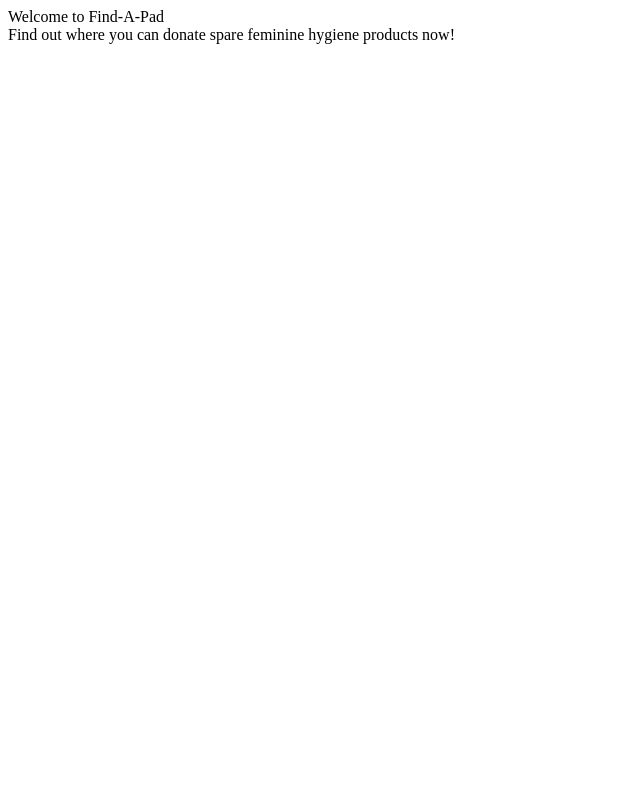
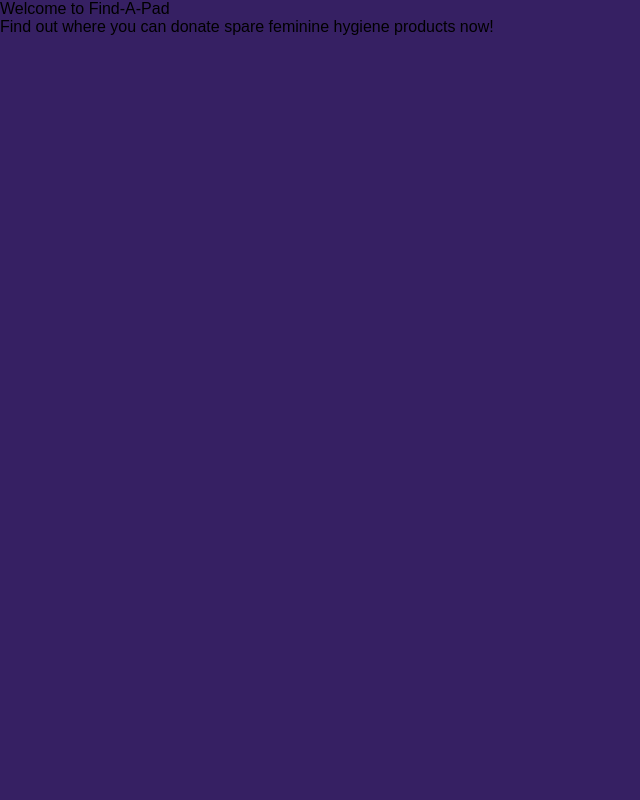
Before and after one commit to findapad/find_a_pad, a Django app: template find_a_pad_app/templates/search.html in a window 1280 px wide. Shown: the whole page, without its empty margins (0-640 px from the left). Run offline with Django 3.2, Linux system fonts and the light colour scheme; the template is opened without the code that fills it, so the values that code supplies are empty.

Commit message:
added styles.css

```diff
--- /dev/null
+++ b/find_a_pad_app/styles/styles.css
@@ -0,0 +1,7 @@
+body {
+  font-family: 'Monserrat Alternates', sans-serif;
+  background-color: #362063;
+  margin: 0;
+  padding: 0;
+  height: 100vh;
+}
--- a/find_a_pad_app/templates/base.html
+++ b/find_a_pad_app/templates/base.html
@@ -4,6 +4,7 @@
 
   {% block header %} HEADER STUFF HERE {% endblock %}
   <link href="https://fonts.googleapis.com/css?family=Montserrat+Alternates:300,400" rel="stylesheet">
+  <link href="../styles/styles.css" type="text/css" rel="stylesheet">
 
 </head>
 
--- a/find_a_pad_app/templates/location.html
+++ b/find_a_pad_app/templates/location.html
@@ -1 +1 @@
-{{ "WHAT'S UP?!?!" }}
+ "WHAT'S UP?!?!"
--- a/find_a_pad_app/templates/search.html
+++ b/find_a_pad_app/templates/search.html
@@ -2,6 +2,7 @@
 
 {% block title %} Find-A-Pad {% endblock %}
 {% block header %}
+  <link href="../styles/styles.css" type="text/css" rel="stylesheet">
 
 {% endblock %}
 
@@ -10,6 +11,6 @@
   <div class="landing-title">Welcome to Find-A-Pad</div>
   <div class="landing-subtitle">Find out where you can donate spare feminine hygiene products now!</div>
 
-  <div class="user-location-search">
+  <div class="user-location-search"></div>
 </div>
 {% endblock %}
```
